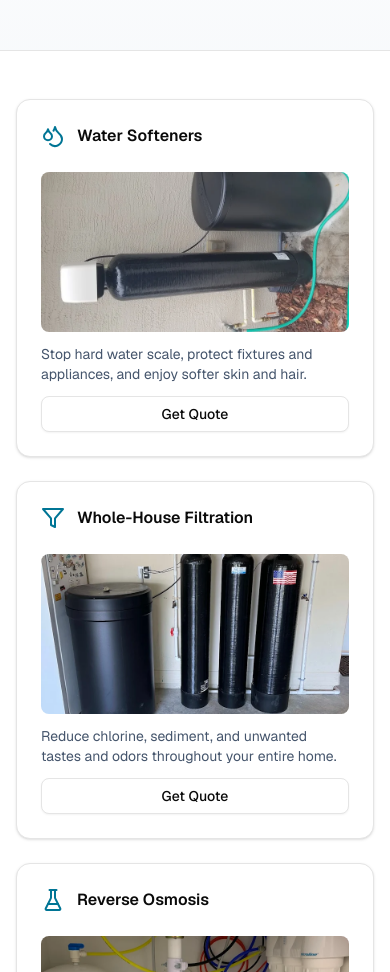
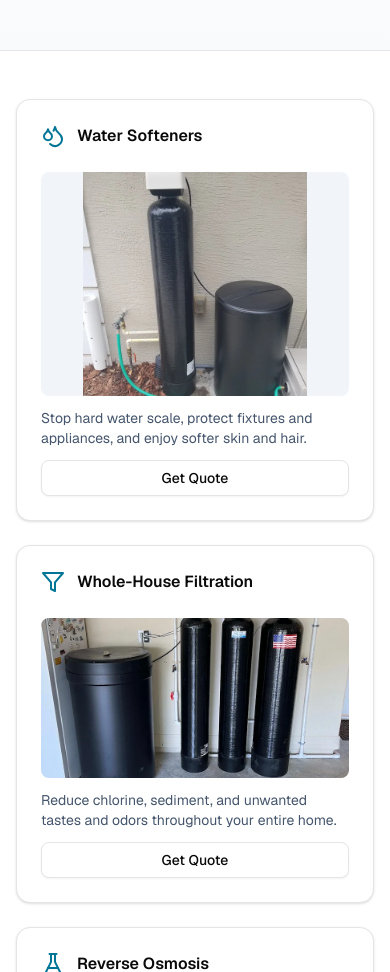
Before and after one commit to elitehacker411/thetruckwithaduck-site, a Next.js app: page / in a window 390 px wide. Shown: the part 808-1780 px from the top of the page. Built offline with nearby package versions, Linux system fonts and the light colour scheme.

Commit message:
feat: rotate Water Softeners image 90° with responsive container
Add relative container and rotate class for image rotation.

Co-authored-by: null <108503558+elitehacker411@users.noreply.github.com>

```diff
--- a/app/page.tsx
+++ b/app/page.tsx
@@ -67,14 +67,18 @@ export default function Page() {
                   <CardTitle>Water Softeners</CardTitle>
                 </CardHeader>
                 <CardContent className="space-y-3">
-                  <Image
-                    src="/images/water-softener.webp"
-                    alt="Outdoor water softener system with brine tank and resin tank"
-                    width={320}
-                    height={160}
-                    className="h-40 w-full rounded-md object-cover object-center"
-                    priority={false}
-                  />
+                  <div className="h-56 w-full rounded-md bg-slate-100 flex items-center justify-center overflow-hidden sm:h-64">
+                    <div className="relative h-full w-full">
+                      <Image
+                        src="/images/water-softener.webp"
+                        alt="Outdoor water softener system with brine tank and resin tank"
+                        fill
+                        sizes="(max-width: 640px) 100vw, (max-width: 1024px) 50vw, 25vw"
+                        className="object-contain rotate-90 origin-center"
+                        priority={false}
+                      />
+                    </div>
+                  </div>
                   <p className="text-sm text-slate-600">
                     Stop hard water scale, protect fixtures and appliances, and enjoy softer skin and hair.
                   </p>
```
